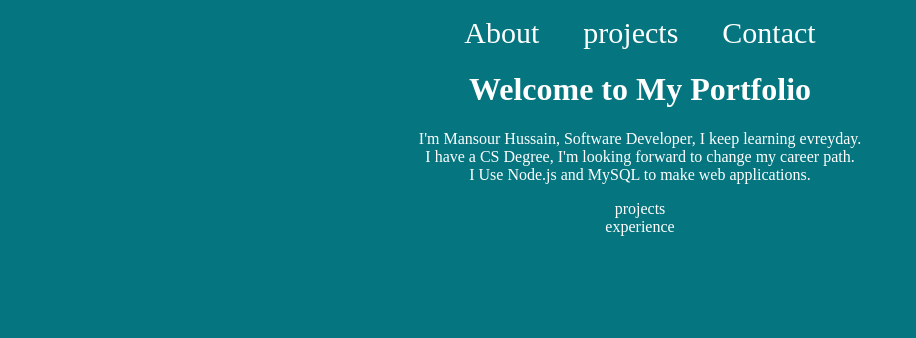
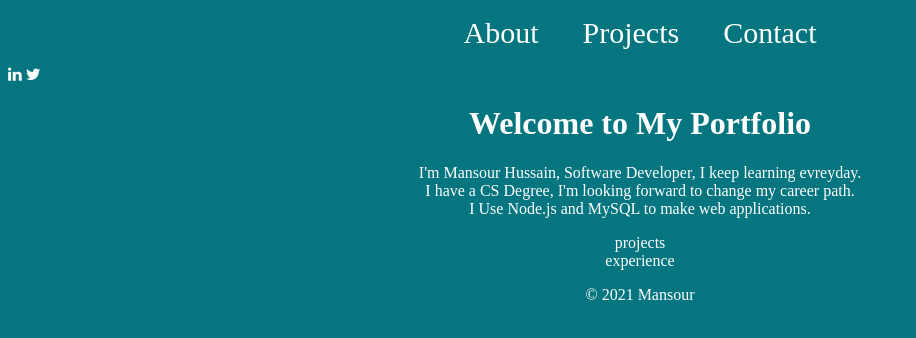
Before and after one commit to MansourHussain/portfolio, a plain HTML site: page index.html in a window 1280 px wide. Shown: the whole page, without its empty margins (0-916 px from the left). Drawn offline with Linux system fonts and the light colour scheme.

Commit message:
Add social media icons

```diff
--- a/index.html
+++ b/index.html
@@ -3,24 +3,28 @@
     <title>Mansour's Portfolio</title>
     <head></head>
     <link rel="stylesheet" href="style.css">
-
-
     <body>
         <header>
             <ul>
                 <li><a href="">About</a></li>
-                <li><a href="">projects</a></li>
+                <li><a href="">Projects</a></li>
                 <li><a href="">Contact</a></li>
             </ul>
+            <!-- Add icon library -->
+            <link rel="stylesheet" href="https://cdnjs.cloudflare.com/ajax/libs/font-awesome/4.7.0/css/font-awesome.min.css">
+
+            <!-- Add font awesome icons -->
+            <a href="#" class="fa fa-linkedin"></a>
+            <a href="#" class="fa fa-twitter"></a>
+
             <h1>Welcome to My Portfolio</h1>
             <p>I'm Mansour Hussain, Software Developer, I keep learning evreyday. <br>
             I have a CS Degree, I'm looking forward to change my career path.<br>
             I Use Node.js and MySQL to make web applications.
             </p>
         </header>
-
         <div id="#pro" class="projects">projects</div>
         <div class="experience">experience</div>
-        <footer></footer>
+        <footer><p>&copy; 2021 Mansour<p></p></footer>
     </body>
 </html>
```
